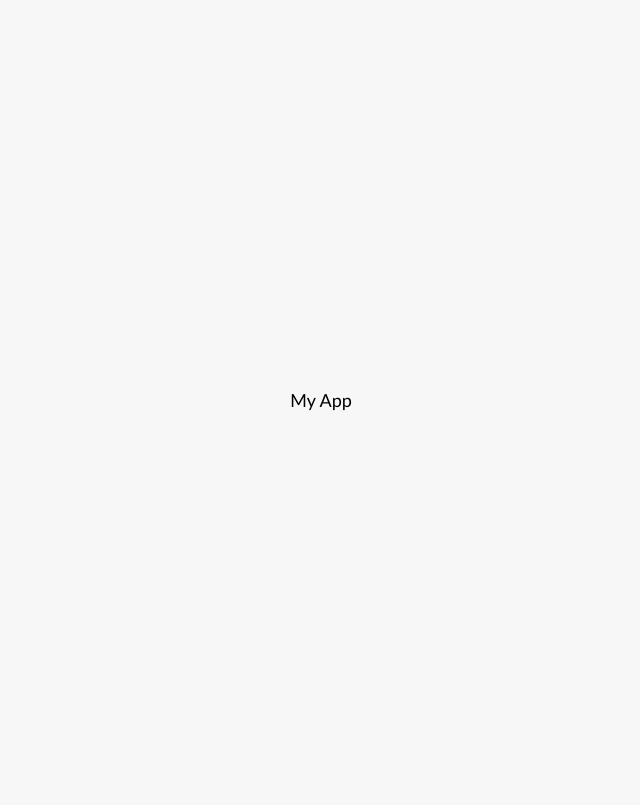
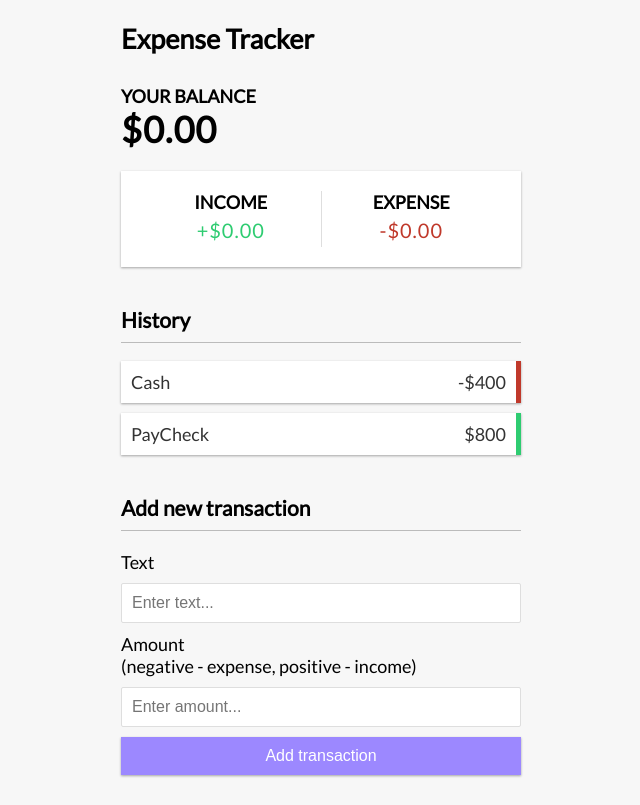
Before and after one commit to Tatyana-OA/vue-transaction-tracker, a Vue app: page / in a window 1280 px wide. Shown: the whole page, without its empty margins (319-959 px from the left). Built offline with nearby package versions, Linux system fonts and the light colour scheme.

Commit message:
Add static markup and styles

```diff
--- a/src/App.vue
+++ b/src/App.vue
@@ -1 +1,27 @@
-<template>My App</template>
+<template>
+  <Header />
+  <div class="container">
+    <Balance />
+    <IncomeExpenses />
+    <TransactionList />
+    <AddTransaction />
+  </div>
+</template>
+
+<script>
+import Header from "./components/Header.vue";
+import Balance from "./components/Balance.vue";
+import IncomeExpenses from "./components/IncomeExpenses.vue";
+import TransactionList from "./components/TransactionList.vue";
+import AddTransaction from "./components/AddTransaction.vue";
+
+export default {
+  components: {
+    Header,
+    Balance,
+    IncomeExpenses,
+    TransactionList,
+    AddTransaction,
+  },
+};
+</script>
--- /dev/null
+++ b/src/components/AddTransaction.vue
@@ -0,0 +1,17 @@
+<template>
+  <h3>Add new transaction</h3>
+  <form id="form">
+    <div class="form-control">
+      <label for="text">Text</label>
+      <input type="text" id="text" placeholder="Enter text..." />
+    </div>
+    <div class="form-control">
+      <label for="amount"
+        >Amount <br />
+        (negative - expense, positive - income)</label
+      >
+      <input type="number" id="amount" placeholder="Enter amount..." />
+    </div>
+    <button class="btn">Add transaction</button>
+  </form>
+</template>
--- /dev/null
+++ b/src/components/Balance.vue
@@ -0,0 +1,4 @@
+<template>
+  <h4>Your Balance</h4>
+  <h1 id="balance">$0.00</h1>
+</template>
--- /dev/null
+++ b/src/components/Header.vue
@@ -0,0 +1,3 @@
+<template>
+  <h2>Expense Tracker</h2>
+</template>
--- /dev/null
+++ b/src/components/IncomeExpenses.vue
@@ -0,0 +1,12 @@
+<template>
+  <div class="inc-exp-container">
+    <div>
+      <h4>Income</h4>
+      <p id="money-plus" class="money plus">+$0.00</p>
+    </div>
+    <div>
+      <h4>Expense</h4>
+      <p id="money-minus" class="money minus">-$0.00</p>
+    </div>
+  </div>
+</template>
--- /dev/null
+++ b/src/components/TransactionList.vue
@@ -0,0 +1,11 @@
+<template>
+  <h3>History</h3>
+  <ul id="list" class="list">
+    <li class="minus">
+      Cash <span>-$400</span><button class="delete-btn">x</button>
+    </li>
+    <li class="plus">
+      PayCheck <span>$800</span><button class="delete-btn">x</button>
+    </li>
+  </ul>
+</template>
```
